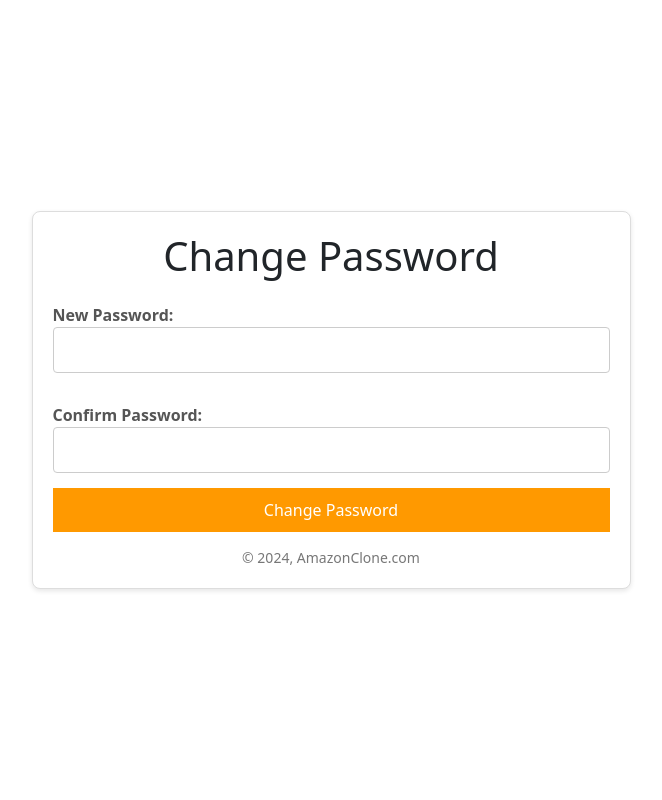
After one commit to OscarGomezGonzalezz/Amazon-Web-Project, a PHP site: page /change_password.php in a window 1280 px wide. The commit adds this page. Shown: the whole page, without its empty margins (309-971 px from the left). Run offline with PHP 8.4, Linux system fonts and the light colour scheme; the visitor is signed in with stand-in values (Sample User, id 1); some libraries are stand-ins or nearby versions.

Commit message:
register and login full implemented; change password organization and css improves

```diff
--- /dev/null
+++ b/change_password.php
@@ -0,0 +1,32 @@
+<?php
+session_start();
+
+if (!isset($_SESSION['userId'])) {
+
+    header("Location: login.html");
+    exit();
+}?>
+<!DOCTYPE html>
+<html lang="es">
+<head>
+    <meta charset="UTF-8">
+    <meta name="viewport" content="width=device-width, initial-scale=1.0">
+    <title>Change Password</title>
+    <link rel="stylesheet" href="styles/changePassword.css">
+
+    <link rel="stylesheet" href="../../css/bootstrap.css">
+</head>
+<body>
+    <div class="password-container">
+        <h1>Change Password</h1>
+        <form action="php/process_change_password.php" method="post">
+            <label for="new_password">New Password:</label>
+            <input type="password" id="new_password" name="new_password" required>
+            <label for="confirm_password">Confirm Password:</label>
+            <input type="password" id="confirm_password" name="confirm_password" required>
+            <button type="submit">Change Password</button>
+        </form>
+        <div class="footer">© 2024, AmazonClone.com</div>
+    </div>
+</body>
+</html>
--- a/js/validation/validateLogin.js
+++ b/js/validation/validateLogin.js
@@ -41,10 +41,6 @@ loginForm.addEventListener("submit", function(event) {
         return;
   }
 
-  // Hash the password using SHA-512 before sending it
-  const hashedPassword = CryptoJS.SHA512(password).toString();
-  document.getElementById("password").value = hashedPassword; // Set the hashed password back to the input
-
   //Screen resolution
   document.getElementById("screen-resolution").value = `${window.screen.width}x${window.screen.height}`;
 
--- /dev/null
+++ b/styles/changePassword.css
@@ -0,0 +1,70 @@
+body {
+    font-family: Arial, sans-serif;
+    background-color: #f3f3f3;
+    margin: 0;
+    padding: 0;
+    height: 100vh; /* Full viewport height */
+    display: flex;
+    justify-content: center; /* Center horizontally */
+    align-items: center; /* Center vertically */
+}
+
+.password-container {
+    max-width: 599px;
+    margin: 50px auto;
+    background: white;
+    border: 1px solid #ddd;
+    border-radius: 8px;
+    box-shadow: 0 2px 5px rgba(0, 0, 0, 0.1);
+    padding: 20px;
+}
+
+h1 {
+    font-size: 24px;
+    color: #333;
+    text-align: center;
+}
+
+label {
+    display: block;
+    margin-top: 15px;
+    font-weight: bold;
+    color: #555;
+}
+
+input {
+    width: 100%;
+    padding: 10px;
+    margin-top: 5px;
+    border: 1px solid #ccc;
+    border-radius: 4px;
+    font-size: 16px;
+}
+
+input[type="password"] {
+    margin-bottom: 15px; /* Adds space between password fields and button */
+}
+
+button {
+    display: block;
+    width: 100%;
+    background-color: #ff9900;
+    color: white;
+    padding: 10px;
+    border: none;
+    border-radius: 4px;
+    font-size: 18px;
+    margin-top: 20px;
+    cursor: pointer;
+}
+
+button:hover {
+    background-color: #e68a00;
+}
+
+.footer {
+    text-align: center;
+    margin-top: 15px;
+    font-size: 14px;
+    color: #777;
+}
```
Also changed, not shown: php/change_password.php (deleted, +0 -89 lines), php/users/login.php (+6 -24 lines), sql/cart.sql (+12 -9 lines), sql/users.sql (+12 -7 lines).
